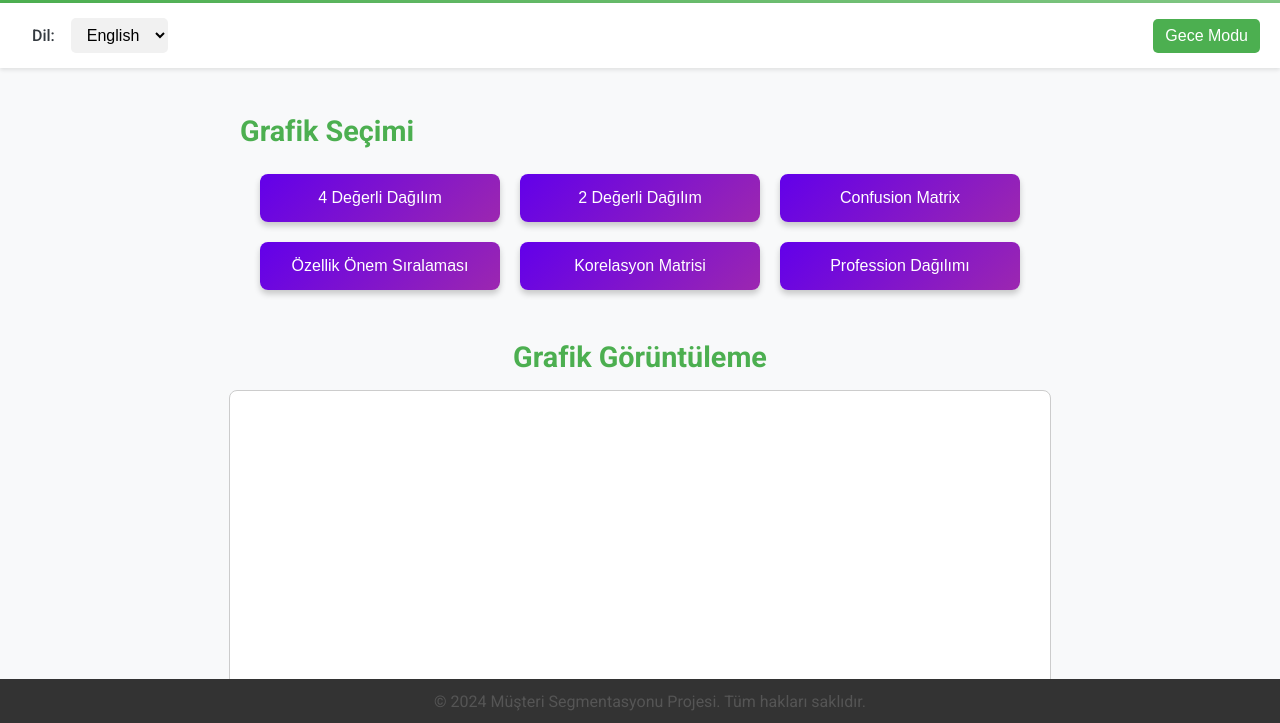
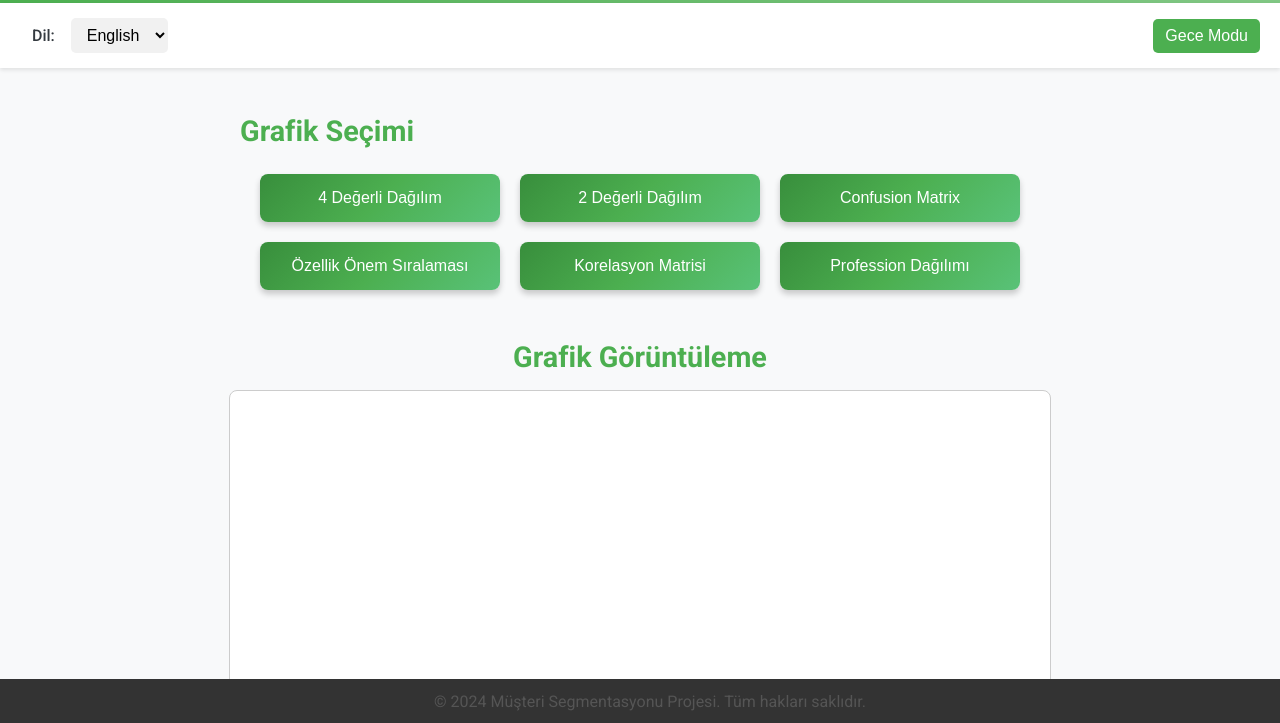
Before and after one commit to SleevelessTime/customer-segmentation-web-app, a plain HTML site: page veriMadenciliği.html in a window 1280 px wide. Shown: the part 75-798 px from the top of the page. Drawn offline with nearby package versions, Linux system fonts and the light colour scheme.

Commit message:
Made design color changes.

```diff
--- a/style/graphStyle.css
+++ b/style/graphStyle.css
@@ -8,7 +8,7 @@
 }
 
 .graph-btn {
-    background: linear-gradient(135deg, #6200ea, #9c27b0);
+    background: linear-gradient(135deg, #388e3c, #4caf50, #59c278);
     color: white;
     border: none;
     padding: 15px 20px;
```
